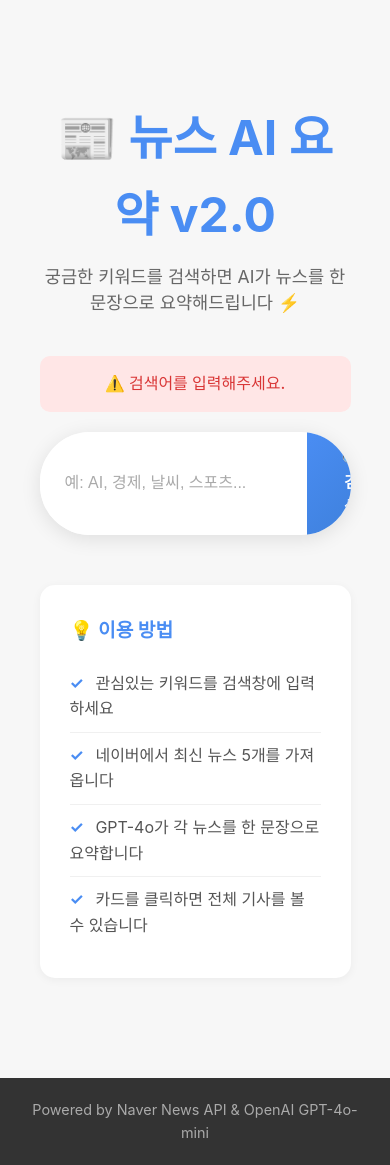
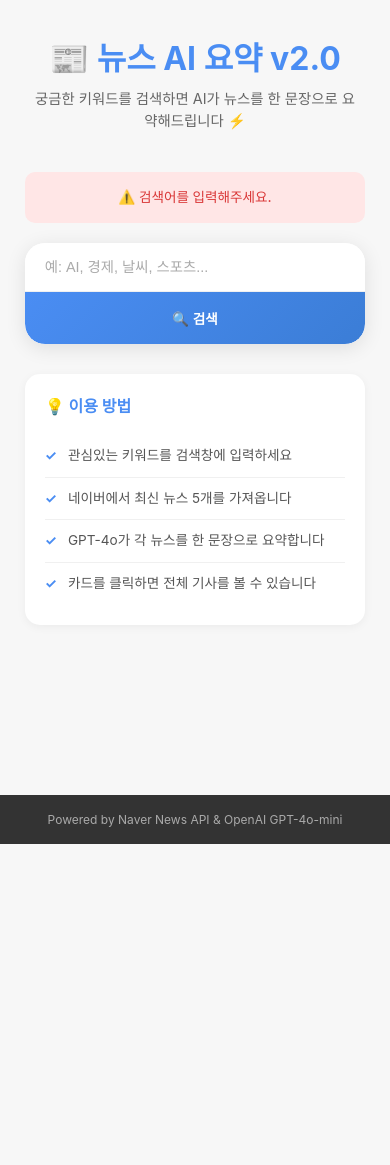
Before and after one commit to ddirk100-svg/test, a Flask app: page /search in a window 390 px wide. After the commit the page ends 844 px from the top, so only its background shows below. Run offline with Flask 3, Linux system fonts and the light colour scheme.

Commit message:
모바일 최적화: 반응형 디자인 개선, 터치 타겟 최적화, clamp 함수로 폰트 크기 자동 조절

```diff
--- a/static/style.css
+++ b/static/style.css
@@ -26,6 +26,14 @@ body {
     flex: 1;
 }
 
+/* 모바일 최적화 */
+@media (max-width: 768px) {
+    .container {
+        width: 95%;
+        padding: 20px 15px;
+    }
+}
+
 /* ========================================
    🏠 홈 페이지 스타일
 ======================================== */
@@ -37,17 +45,26 @@ body {
 }
 
 .logo {
-    font-size: 3rem;
+    font-size: clamp(2rem, 5vw, 3rem);
     color: #4A8DF3;
     margin-bottom: 10px;
     font-weight: 700;
+    line-height: 1.2;
 }
 
 .subtitle {
-    font-size: 1.1rem;
+    font-size: clamp(0.9rem, 2.5vw, 1.1rem);
     color: #666;
     margin-bottom: 40px;
     line-height: 1.5;
+    padding: 0 10px;
+}
+
+/* 모바일 최적화 */
+@media (max-width: 768px) {
+    .home-section {
+        margin: 20px auto;
+    }
 }
 
 /* ========================================
@@ -70,9 +87,10 @@ body {
 .search-input {
     flex: 1;
     padding: 18px 25px;
-    font-size: 1rem;
+    font-size: clamp(0.9rem, 2vw, 1rem);
     border: none;
     outline: none;
+    min-width: 0;
 }
 
 .search-input::placeholder {
@@ -84,15 +102,41 @@ body {
     background: linear-gradient(135deg, #4A8DF3 0%, #3b7dd6 100%);
     color: white;
     border: none;
-    font-size: 1rem;
+    font-size: clamp(0.85rem, 2vw, 1rem);
     font-weight: 600;
     cursor: pointer;
     transition: all 0.3s ease;
+    white-space: nowrap;
+    min-width: 80px;
 }
 
 .search-button:hover {
     background: linear-gradient(135deg, #3b7dd6 0%, #2c5fb8 100%);
     transform: translateY(-2px);
+}
+
+/* 모바일 최적화 */
+@media (max-width: 768px) {
+    .search-form {
+        margin-bottom: 30px;
+    }
+
+    .search-box {
+        flex-direction: column;
+        border-radius: 20px;
+        gap: 0;
+    }
+
+    .search-input {
+        padding: 16px 20px;
+        border-bottom: 1px solid #f0f0f0;
+    }
+
+    .search-button {
+        padding: 16px 20px;
+        width: 100%;
+        border-radius: 0 0 20px 20px;
+    }
 }
 
 /* ========================================
@@ -110,7 +154,7 @@ body {
 .info-section h3 {
     color: #4A8DF3;
     margin-bottom: 15px;
-    font-size: 1.2rem;
+    font-size: clamp(1rem, 2.5vw, 1.2rem);
 }
 
 .info-section ul {
@@ -122,6 +166,8 @@ body {
     padding: 10px 0;
     border-bottom: 1px solid #f0f0f0;
     color: #555;
+    font-size: clamp(0.85rem, 2vw, 1rem);
+    line-height: 1.6;
 }
 
 .info-section li:last-child {
@@ -135,6 +181,13 @@ body {
     margin-right: 8px;
 }
 
+/* 모바일 최적화 */
+@media (max-width: 768px) {
+    .info-section {
+        padding: 20px;
+    }
+}
+
 /* ========================================
    📰 검색 결과 페이지
 ======================================== */
@@ -290,6 +389,7 @@ body {
     margin-bottom: 20px;
     text-align: center;
     font-weight: 500;
+    font-size: clamp(0.85rem, 2vw, 1rem);
 }
 
 .no-results {
@@ -342,10 +463,18 @@ footer {
     color: #aaa;
     text-align: center;
     padding: 20px;
-    font-size: 0.9rem;
+    font-size: clamp(0.75rem, 2vw, 0.9rem);
     margin-top: auto;
 }
 
 footer p {
     margin: 0;
+    word-break: keep-all;
 }
+
+/* 모바일 최적화 */
+@media (max-width: 768px) {
+    footer {
+        padding: 15px 10px;
+    }
+}
```
Also changed, not shown: other parts of static/style.css (+79 -12 lines).
